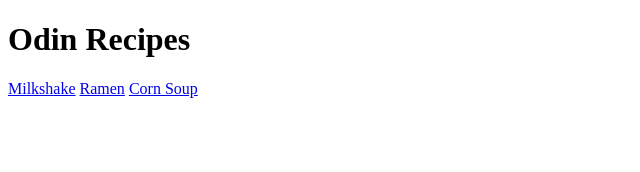
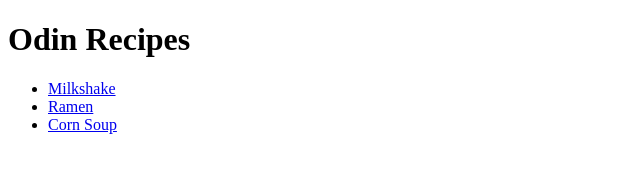
Before and after one commit to aliiqbal88/odin-recipes, a plain HTML site: page index.html in a window 1280 px wide. Shown: the whole page, without its empty margins (0-640 px from the left). Drawn offline with Linux system fonts and the light colour scheme.

Commit message:
put the recipe links in an unordered list in index.html

```diff
--- a/index.html
+++ b/index.html
@@ -8,8 +8,11 @@
 </head>
 <body>
     <h1>Odin Recipes</h1>
-    <a href="./recipes/milkshake.html">Milkshake</a>
-    <a href="./recipes/ramen.html">Ramen</a>
-    <a href="./recipes/cornsoup.html">Corn Soup</a>
+    <ul>
+        <li> <a href="./recipes/milkshake.html">Milkshake</a> </li>
+        <li> <a href="./recipes/ramen.html">Ramen</a> </li>
+        <li> <a href="./recipes/cornsoup.html">Corn Soup</a> </li>
+    </ul>
+
 </body>
 </html>
```
